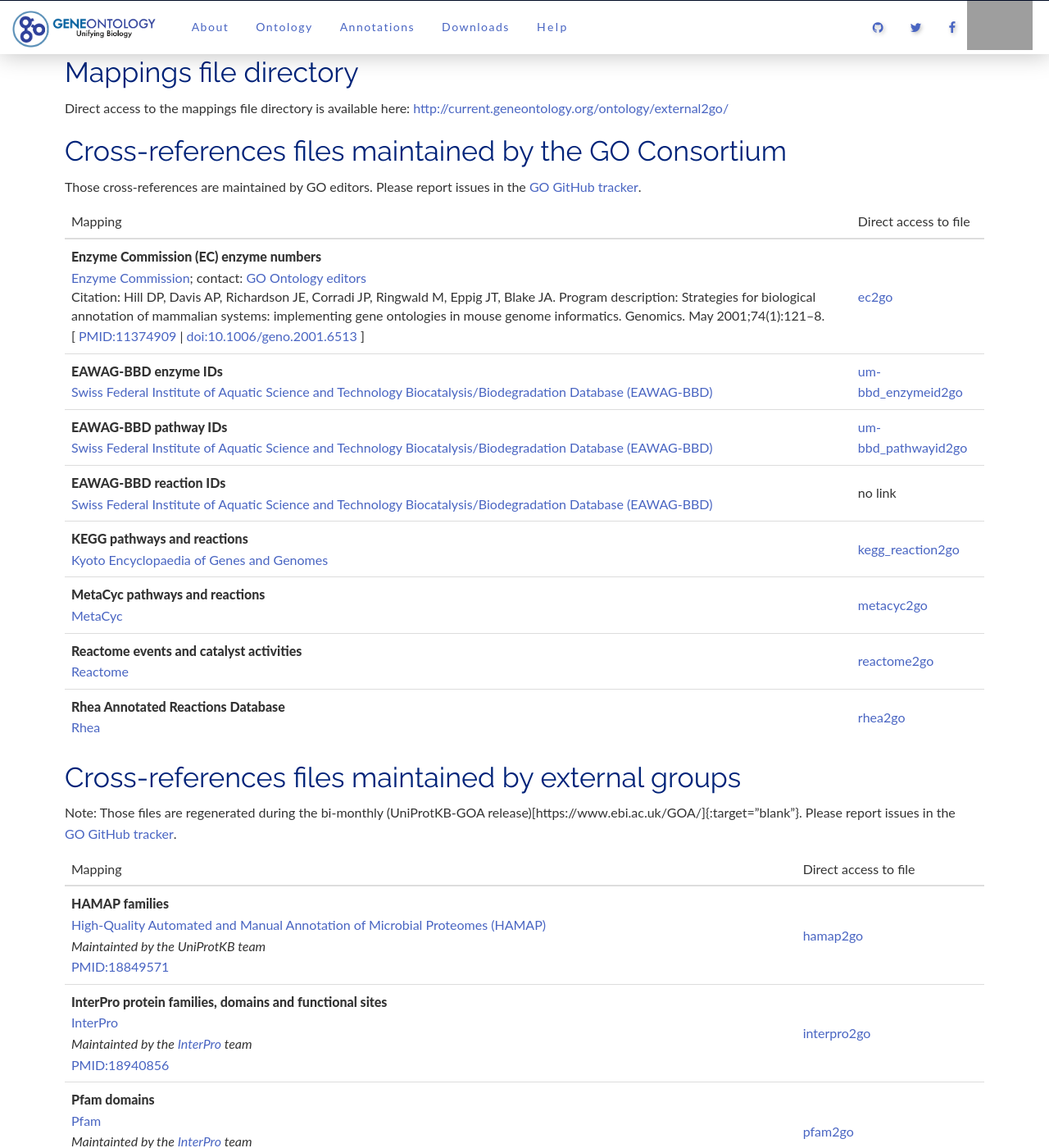
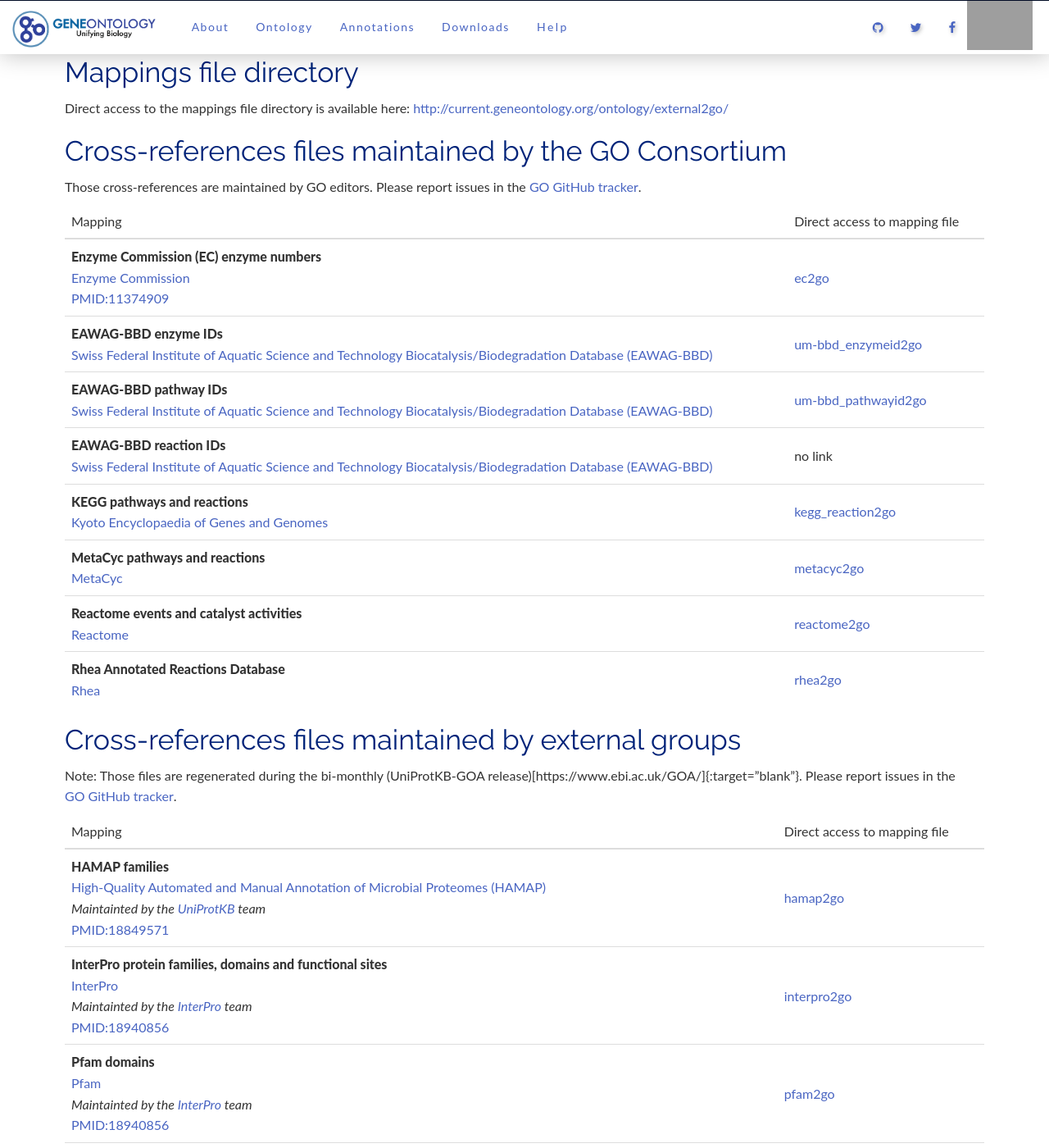
Before and after one commit to geneontology/geneontology.github.io, a Jekyll site: the page built from _docs/download-mappings.md, in a window 1280 px wide and 1400 px high, scrolled down 605 px. Shown: the whole window at 82% size. Built offline with Jekyll 4.4.1, drawn with Linux system fonts in a browser that asks for light colours; nearby versions of some CDN libraries; some of the changed text lies outside the part shown; grey boxes are pictures that could not be loaded.

Commit message:
Update download-mappings.md

```diff
--- a/_docs/download-mappings.md
+++ b/_docs/download-mappings.md
@@ -35,9 +35,9 @@
 
 Those cross-references are maintained by GO editors. Please report issues in the [GO GitHub tracker](https://github.com/geneontology/go-ontology/issues/new){:target="blank"}.
 
-|Mapping |Direct access to file|
+|Mapping |Direct access to mapping file|
 |--------|---------|
-|**Enzyme Commission (EC) enzyme numbers** <br>[Enzyme Commission](https://www.qmul.ac.uk/sbcs/iubmb/){:target="blank"}; contact: [GO Ontology editors](mailto:go-ontology@lists.stanford.edu) <br>Citation: Hill DP, Davis AP, Richardson JE, Corradi JP, Ringwald M, Eppig JT, Blake JA. Program description: Strategies for biological annotation of mammalian systems: implementing gene ontologies in mouse genome informatics. Genomics. May 2001;74(1):121–8. <br>[ [PMID:11374909](http://www.ncbi.nlm.nih.gov/pubmed/11374909){:target="blank"} \| [doi:10.1006/geno.2001.6513](http://dx.doi.org/10.1006/geno.2001.6513){:target="blank"} ]|	[ec2go](http://geneontology.org/external2go/ec2go)|
+|**Enzyme Commission (EC) enzyme numbers** <br>[Enzyme Commission](https://www.qmul.ac.uk/sbcs/iubmb/){:target="blank"}<br>[PMID:11374909](http://www.ncbi.nlm.nih.gov/pubmed/11374909){:target="blank"} |	[ec2go](http://geneontology.org/external2go/ec2go)|
 |**EAWAG-BBD enzyme IDs**<br> [Swiss Federal Institute of Aquatic Science and Technology Biocatalysis/Biodegradation Database (EAWAG-BBD)](http://eawag-bbd.ethz.ch/aboutBBD.html){:target="blank"}|[um-bbd_enzymeid2go](http://geneontology.org/external2go/um-bbd_enzymeid2go)|
 |**EAWAG-BBD pathway IDs**<br> [Swiss Federal Institute of Aquatic Science and Technology Biocatalysis/Biodegradation Database (EAWAG-BBD)](http://eawag-bbd.ethz.ch/aboutBBD.html){:target="blank"}|[um-bbd_pathwayid2go](http://geneontology.org/external2go/um-bbd_pathwayid2go)|
 |**EAWAG-BBD reaction IDs**<br> [Swiss Federal Institute of Aquatic Science and Technology Biocatalysis/Biodegradation Database (EAWAG-BBD)](http://eawag-bbd.ethz.ch/aboutBBD.html){:target="blank"}| no link <!--[txt](http://geneontology.org/external2go/um-bbd_reactionid2go)-->|
@@ -51,9 +51,9 @@
 
 Note: Those files are regenerated during the bi-monthly (UniProtKB-GOA release)[https://www.ebi.ac.uk/GOA/]{:target="blank"}. Please report issues in the [GO GitHub tracker](https://github.com/geneontology/go-annotation/issues/new).
 
-|Mapping |Direct access to file|
+|Mapping |Direct access to mapping file|
 |--------|---------|
-|**HAMAP families** <br>[High-Quality Automated and Manual Annotation of Microbial Proteomes (HAMAP)](http://www.expasy.org/sprot/hamap/){:target="blank"}<br> *Maintainted by the UniProtKB team* <br> [PMID:18849571](http://www.ncbi.nlm.nih.gov/pubmed/18849571){:target="blank"} | [hamap2go](http://geneontology.org/external2go/hamap2go) |
+|**HAMAP families** <br>[High-Quality Automated and Manual Annotation of Microbial Proteomes (HAMAP)](http://www.expasy.org/sprot/hamap/){:target="blank"}<br> *Maintainted by the [UniProtKB](https://www.uniprot.org/){:target="blank"} team* <br> [PMID:18849571](http://www.ncbi.nlm.nih.gov/pubmed/18849571){:target="blank"} | [hamap2go](http://geneontology.org/external2go/hamap2go) |
 |**InterPro protein families, domains and functional sites**<br>[InterPro](http://www.ebi.ac.uk/interpro/){:target="blank"} <br>*Maintainted by the [InterPro](http://www.ebi.ac.uk/interpro/) team* <br>[PMID:18940856](http://www.ncbi.nlm.nih.gov/pubmed/18940856){:target="blank"} |[interpro2go](http://geneontology.org/external2go/interpro2go)|
 |**Pfam domains**<br> [Pfam](http://pfam.xfam.org/){:target="blank"} <br>*Maintainted by the [InterPro](http://www.ebi.ac.uk/interpro/) team* <br>[PMID:18940856](http://www.ncbi.nlm.nih.gov/pubmed/18940856){:target="blank"}|[pfam2go](http://geneontology.org/external2go/pfam2go)|
 |**PIRSF protein superfamilies**<br> [PIRSF](http://pir.georgetown.edu/pirwww/dbinfo/pirsf.shtml){:target="blank"} <br>*Maintainted by the [InterPro](http://www.ebi.ac.uk/interpro/) team* <br>[PMID:18940856]|[pirsf2go](http://geneontology.org/external2go/pirsf2go)|
```
Also changed, not shown: other parts of _docs/download-mappings.md (+2 -2 lines).
